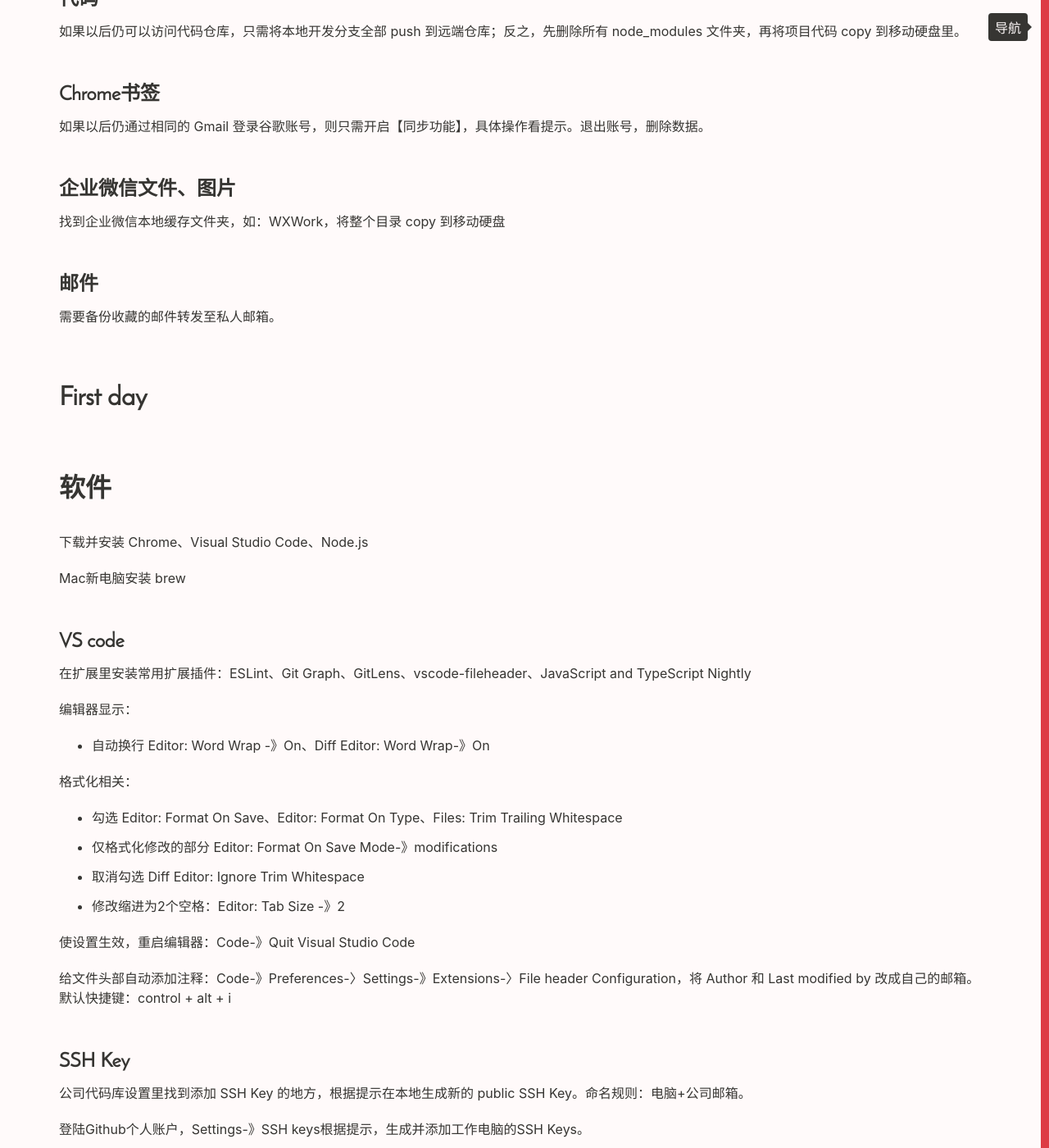
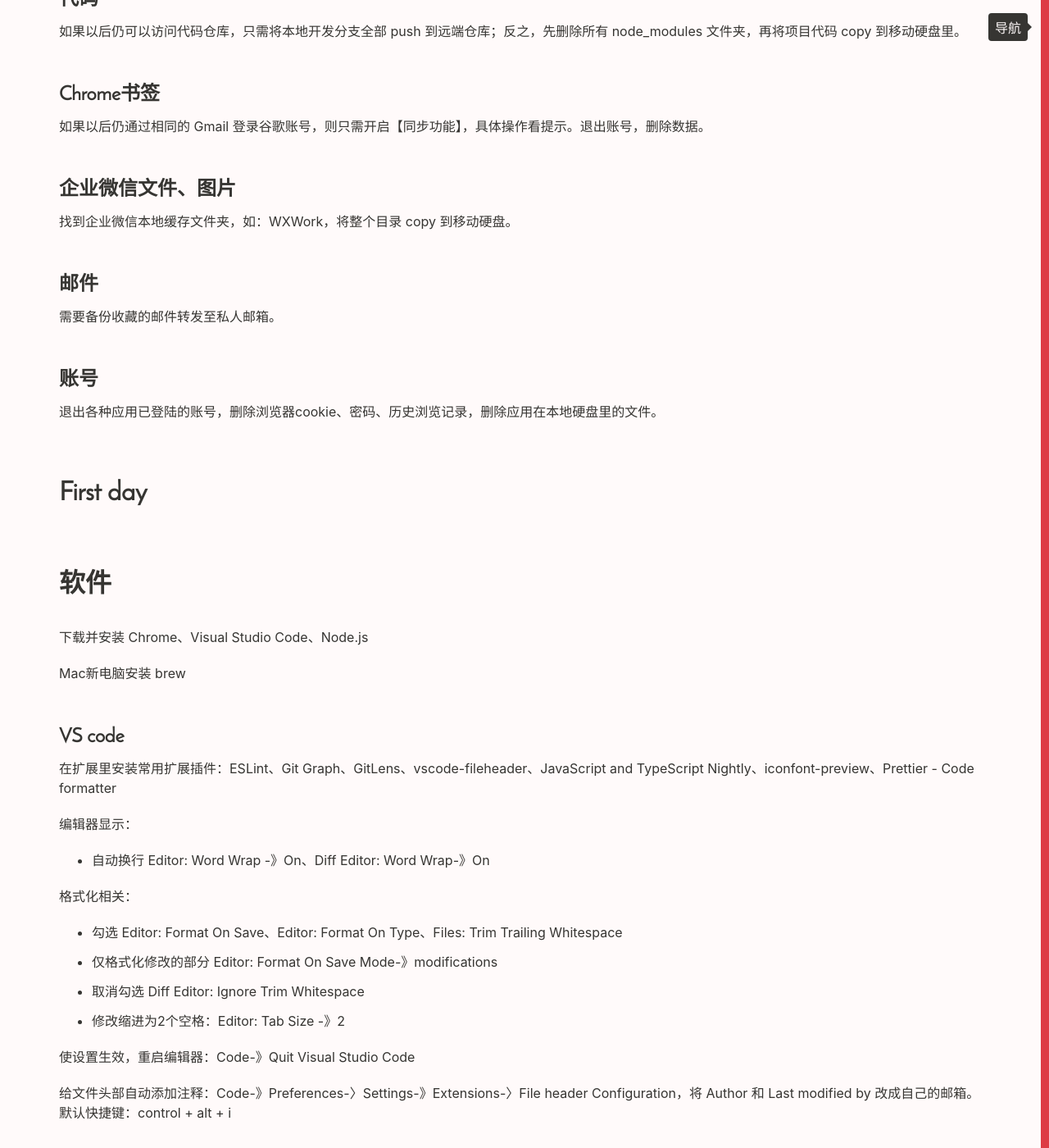
Before and after one commit to Vivi-wu/dive-into-web, a Jekyll site: the page built from _posts/2020-09-09-Web-developer-last-and-first-day.markdown, in a window 1280 px wide and 1400 px high, scrolled down 482 px. Shown: the whole window at 82% size. Built offline with Jekyll 4.4.1, drawn with Linux system fonts in a browser that asks for light colours.

Commit message:
update blog

```diff
--- a/_posts/2020-09-09-Web-developer-last-and-first-day.markdown
+++ b/_posts/2020-09-09-Web-developer-last-and-first-day.markdown
@@ -22,11 +22,15 @@
 
 ### 企业微信文件、图片
 
-找到企业微信本地缓存文件夹，如：WXWork，将整个目录 copy 到移动硬盘
+找到企业微信本地缓存文件夹，如：WXWork，将整个目录 copy 到移动硬盘。
 
 ### 邮件
 
 需要备份收藏的邮件转发至私人邮箱。
+
+### 账号
+
+退出各种应用已登陆的账号，删除浏览器cookie、密码、历史浏览记录，删除应用在本地硬盘里的文件。
 
 ## First day
 
@@ -38,7 +42,7 @@
 
 ### VS code
 
-在扩展里安装常用扩展插件：ESLint、Git Graph、GitLens、vscode-fileheader、JavaScript and TypeScript Nightly
+在扩展里安装常用扩展插件：ESLint、Git Graph、GitLens、vscode-fileheader、JavaScript and TypeScript Nightly、iconfont-preview、Prettier - Code formatter
 
 编辑器显示：
 
```
